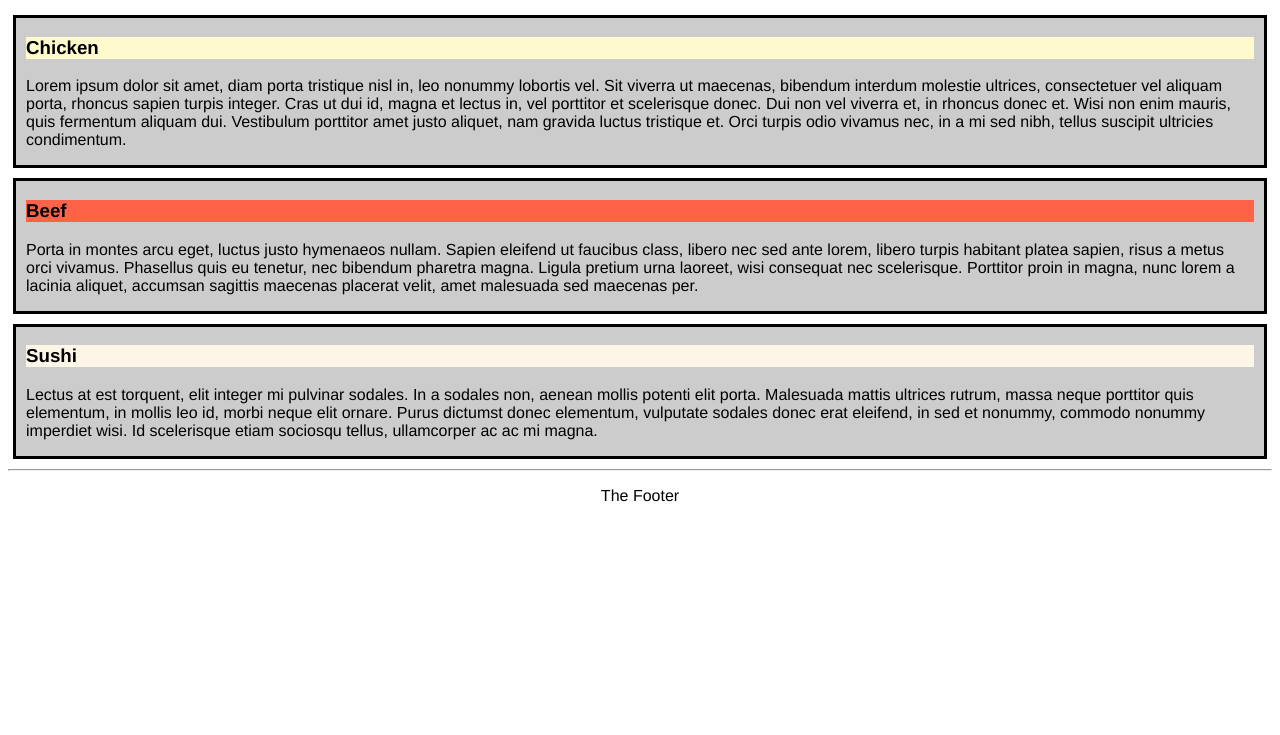
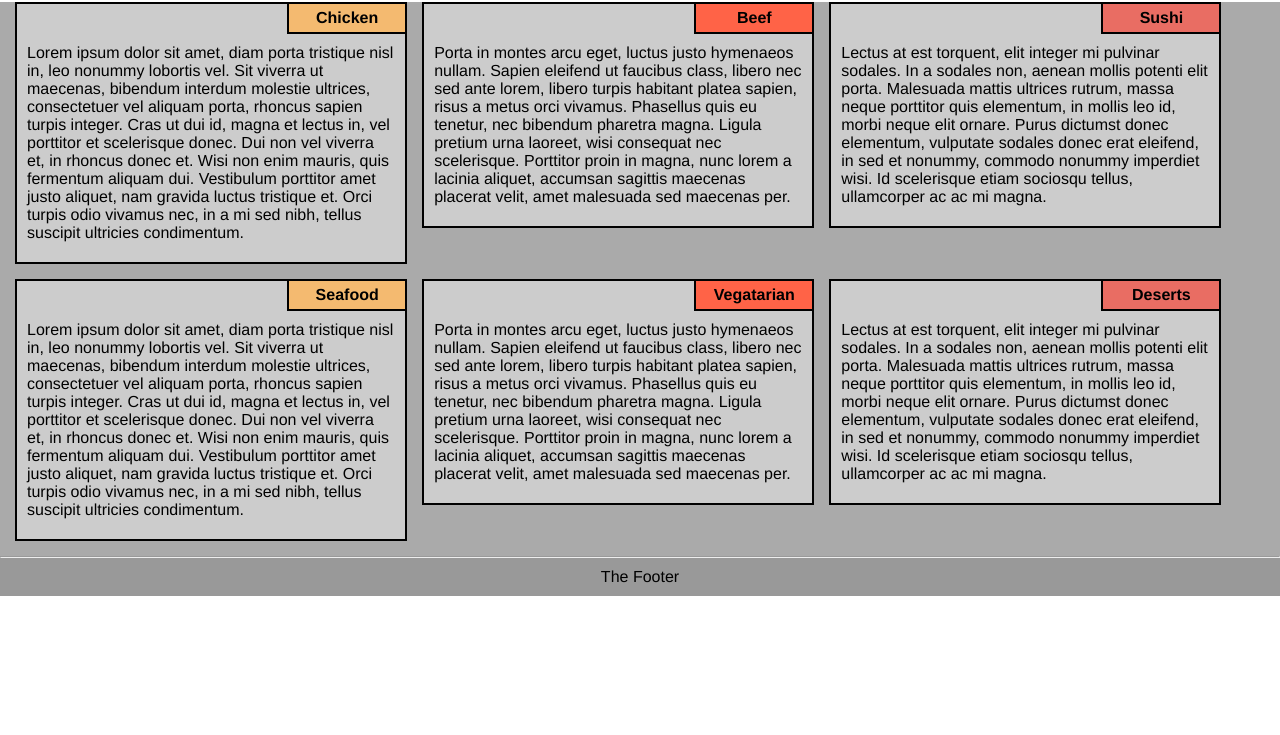
Before and after one commit to btihen/module2-solution, a plain HTML site: page index.html in a window 1280 px wide. Shown: the part 65-800 px from the top of the page. Drawn offline with Linux system fonts and the light colour scheme.

Commit message:
mostly works properly

```diff
--- a/css/stylesheet.css
+++ b/css/stylesheet.css
@@ -1,26 +1,58 @@
+* {
+  margin: 0px;
+  padding: 0px;
+  box-sizing: border-box;
+}
+
 body {
+  color: #000;
   font-size: 16px;
-  color: #000;
   font-family: 'Helvetica', sans-serif;
 }
 
 h1 {
+  padding-top: 15px;
+  text-align: center;
+  margin-bottom: 15px;
+}
+
+.row {
+  width: 100%;
+  height: inherit;
+  clear: left;
+  overflow: hidden;
+  margin-right: 15px;
+  padding-right: 15px;
+  background-color: #aaa;
+}
+
+.row > .col {
+  border: solid;
+  border-width: 2px;
+  background-color: #ccc;
+  margin-left: 15px;
+  margin-bottom: 15px;
+}
+
+h4 {
+  width: 120px;
+  float: right;
+  border: solid;
+  padding: 5px;
+  margin-top: -2px;
+  margin-right: -2px;
+  border-width: 2px;
   text-align: center;
 }
 
-div {
-  border: solid;
-  padding: 0px 10px 0px 10px;
-  background-color: #ccc;
-  margin: 10px 5px 10px 5px;
-}
-
-h4 {
-  border: solid;
+p {
+  margin: 0px;
+  clear: right;
+  padding: 10px;
 }
 
 #chicken {
-  background-color: #FFFACD;
+  background-color: #F4BA70;
 }
 
 #beef {
@@ -28,9 +60,38 @@ h4 {
 }
 
 #sushi {
-  background-color: #FDF5E6;
+  background-color: #E96D63;
+}
+
+footer {
+  clear: left;
 }
 
 p#footer {
   text-align: center;
+  background-color: #999;
 }
+
+/***************************/
+
+@media (min-width: 992px) {
+  .col-lg {
+    width: 31%;
+    float: left;
+    padding-bottom: 10px;
+    margin-bottom: -10px;
+  }
+}
+
+@media (min-width: 768px) and (max-width: 991px) {
+  .col-md-1 {
+    width: 48%;
+    float: left;
+  }
+  .col-md-2 {
+    position: relative;
+    width: 97.5%;
+    clear: left;
+    margin-top: 15px;
+  }
+}
--- a/index.html
+++ b/index.html
@@ -8,24 +8,48 @@
   </head>
   <body>
     <h1>Our Menu</h1>
-    <div>
-      <h3 id='chicken'>Chicken</h3>
+    <div class='row'>
+      <div class='col col-lg col-md-1'>
+        <h4 id='chicken'>Chicken</h4>
         <p>
 Lorem ipsum dolor sit amet, diam porta tristique nisl in, leo nonummy lobortis vel. Sit viverra ut maecenas, bibendum interdum molestie ultrices, consectetuer vel aliquam porta, rhoncus sapien turpis integer. Cras ut dui id, magna et lectus in, vel porttitor et scelerisque donec. Dui non vel viverra et, in rhoncus donec et. Wisi non enim mauris, quis fermentum aliquam dui. Vestibulum porttitor amet justo aliquet, nam gravida luctus tristique et. Orci turpis odio vivamus nec, in a mi sed nibh, tellus suscipit ultricies condimentum.
         </p>
       </div>
-    <div>
-      <h3 id='beef'>Beef</h3>
+      <div class='col col-lg col-md-1'>
+        <h4 id='beef'>Beef</h4>
         <p>
 Porta in montes arcu eget, luctus justo hymenaeos nullam. Sapien eleifend ut faucibus class, libero nec sed ante lorem, libero turpis habitant platea sapien, risus a metus orci vivamus. Phasellus quis eu tenetur, nec bibendum pharetra magna. Ligula pretium urna laoreet, wisi consequat nec scelerisque. Porttitor proin in magna, nunc lorem a lacinia aliquet, accumsan sagittis maecenas placerat velit, amet malesuada sed maecenas per.
         </p>
       </div>
-    <div>
-      <h3 id='sushi'>Sushi</h3>
+      <div class='col col-lg col-md-2'>
+        <h4 id='sushi'>Sushi</h4>
         <p>
 Lectus at est torquent, elit integer mi pulvinar sodales. In a sodales non, aenean mollis potenti elit porta. Malesuada mattis ultrices rutrum, massa neque porttitor quis elementum, in mollis leo id, morbi neque elit ornare. Purus dictumst donec elementum, vulputate sodales donec erat eleifend, in sed et nonummy, commodo nonummy imperdiet wisi. Id scelerisque etiam sociosqu tellus, ullamcorper ac ac mi magna.
         </p>
       </div>
+    </div>
+
+    <div class='row'>
+      <div class='col col-lg col-md-1'>
+        <h4 id='chicken'>Seafood</h4>
+        <p>
+Lorem ipsum dolor sit amet, diam porta tristique nisl in, leo nonummy lobortis vel. Sit viverra ut maecenas, bibendum interdum molestie ultrices, consectetuer vel aliquam porta, rhoncus sapien turpis integer. Cras ut dui id, magna et lectus in, vel porttitor et scelerisque donec. Dui non vel viverra et, in rhoncus donec et. Wisi non enim mauris, quis fermentum aliquam dui. Vestibulum porttitor amet justo aliquet, nam gravida luctus tristique et. Orci turpis odio vivamus nec, in a mi sed nibh, tellus suscipit ultricies condimentum.
+        </p>
+      </div>
+      <div class='col col-lg col-md-1'>
+        <h4 id='beef'>Vegatarian</h4>
+        <p>
+Porta in montes arcu eget, luctus justo hymenaeos nullam. Sapien eleifend ut faucibus class, libero nec sed ante lorem, libero turpis habitant platea sapien, risus a metus orci vivamus. Phasellus quis eu tenetur, nec bibendum pharetra magna. Ligula pretium urna laoreet, wisi consequat nec scelerisque. Porttitor proin in magna, nunc lorem a lacinia aliquet, accumsan sagittis maecenas placerat velit, amet malesuada sed maecenas per.
+        </p>
+      </div>
+      <div class='col col-lg col-md-2'>
+        <h4 id='sushi'>Deserts</h4>
+        <p>
+Lectus at est torquent, elit integer mi pulvinar sodales. In a sodales non, aenean mollis potenti elit porta. Malesuada mattis ultrices rutrum, massa neque porttitor quis elementum, in mollis leo id, morbi neque elit ornare. Purus dictumst donec elementum, vulputate sodales donec erat eleifend, in sed et nonummy, commodo nonummy imperdiet wisi. Id scelerisque etiam sociosqu tellus, ullamcorper ac ac mi magna.
+        </p>
+      </div>
+    </div>
+
     <footer>
       <hr>
       <p id='footer'>
```
Also changed, not shown: 2 other files. Lines whose indentation alone changed are shown as unchanged.
